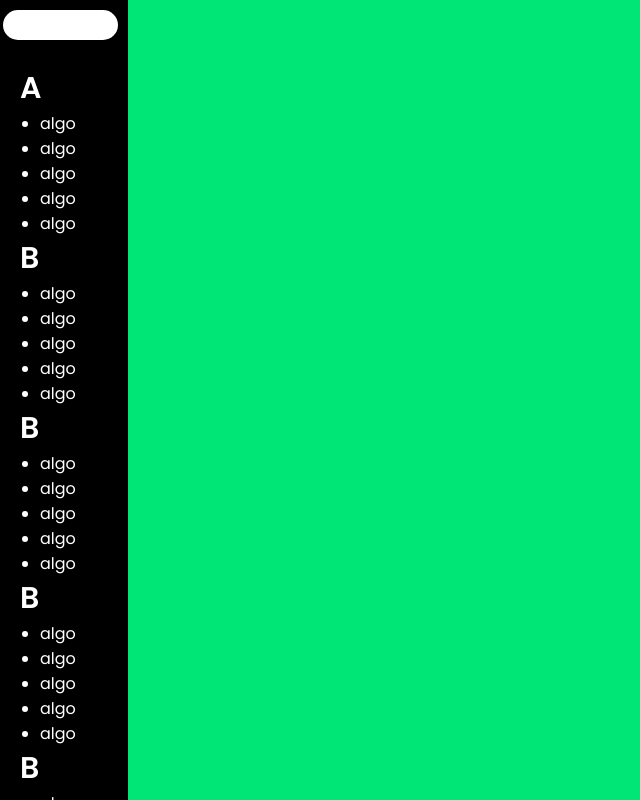
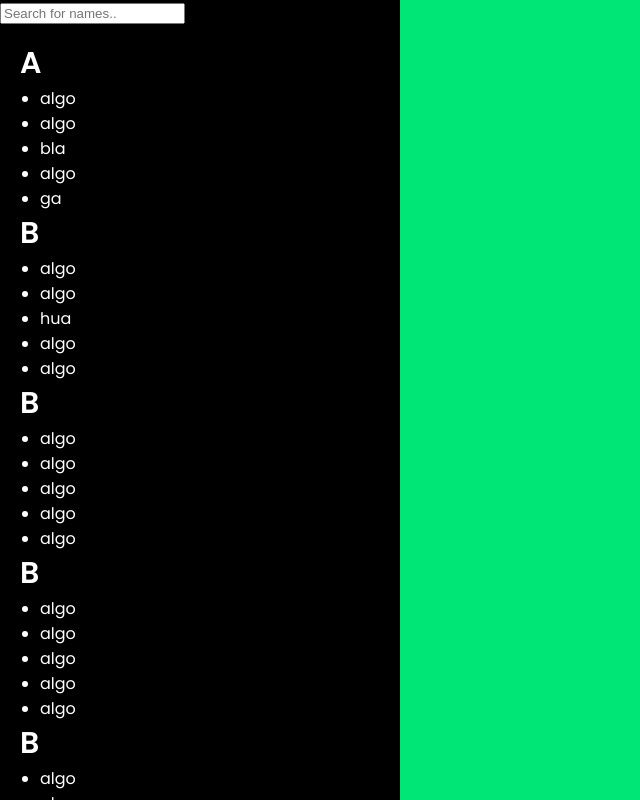
Before and after one commit to lucaspdroz/veterinaria, a plain HTML site: page src/components/main-element/index.html in a window 1280 px wide. Shown: the whole page, without its empty margins (0-640 px from the left). Drawn offline with Linux system fonts and the light colour scheme.

Commit message:
side menu and search-bar added, but not finished

```diff
--- a/src/components/main-element/css/component.css
+++ b/src/components/main-element/css/component.css
@@ -10,7 +10,7 @@ h2 {
 #content-aside {
     overflow: auto;
     height: 100vh;
-    width: 10vw;
+    width: 400px;
     color: var(--white);
     background: #000;
 }
--- a/src/components/main-element/index.html
+++ b/src/components/main-element/index.html
@@ -13,18 +13,18 @@
 
 <body>
     <aside id="content-aside">
-        <input type="search" name="" id="search-bar">
-        <ul>
+        <input type="search" id="mySearch" onkeyup="myFunction()" placeholder="Search for names.." title="Type in a name" a>
+        <ul id="myMenu">
             <li class="fontMark">A</li>
             <li><a href="#">algo</a></li>
             <li><a href="#">algo</a></li>
+            <li><a href="#">bla</a></li>
             <li><a href="#">algo</a></li>
-            <li><a href="#">algo</a></li>
-            <li><a href="#">algo</a></li>
+            <li><a href="#">ga</a></li>
             <li class="fontMark">B</li>
             <li><a href="#">algo</a></li>
             <li><a href="#">algo</a></li>
-            <li><a href="#">algo</a></li>
+            <li><a href="#">hua</a></li>
             <li><a href="#">algo</a></li>
             <li><a href="#">algo</a></li>
             <li class="fontMark">B</li>
--- a/src/components/main-element/js/main.js
+++ b/src/components/main-element/js/main.js
@@ -1 +1,16 @@
-console.log("JS funcionando");
+function myFunction() {
+    var input, filter, ul, li, a, i, txtValue;
+    input = document.getElementById("mySearch");
+    filter = input.value.toUpperCase();
+    ul = document.getElementById("myMenu");
+    li = ul.getElementsByTagName("li");
+    for (i = 0; i < li.length; i++) {
+        a = li[i].getElementsByTagName("a")[0];
+        txtValue = a.textContent || a.innerText;
+        if (txtValue.toUpperCase().indexOf(filter) > -1) {
+            li[i].style.display = "";
+        } else {
+            li[i].style.display = "none";
+        }
+    }
+}
```
Also changed, not shown: src/components/index-list-of-components.html (+8 -0 lines).
